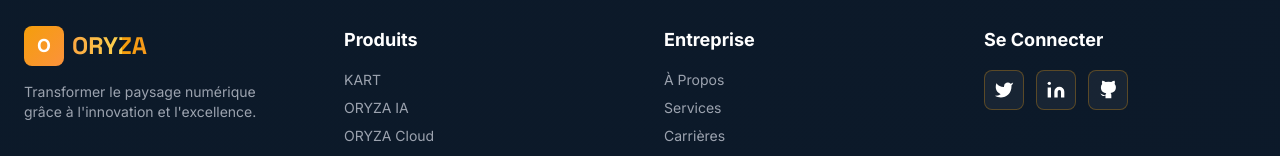
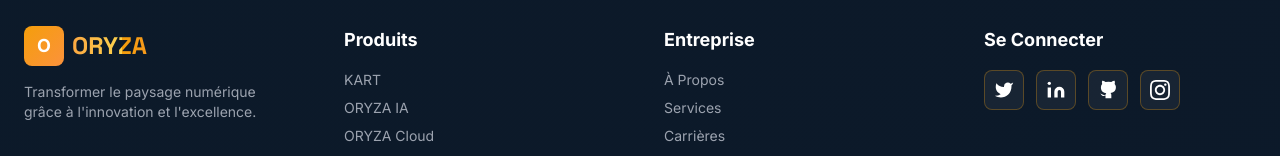
Before and after one commit to Obad00/Oryza-website, a Vue app: page / in a window 1280 px wide. Shown: the part 5755-5911 px from the top of the page. Built offline with nearby package versions, Linux system fonts and the light colour scheme.

Commit message:
traduction

```diff
--- a/src/components/Footer.vue
+++ b/src/components/Footer.vue
@@ -57,6 +57,11 @@
                 <path d="M9 19c-5 1.5-5-2.5-7-3m14 6v-3.87a3.37 3.37 0 00-.94-2.61c3.14-.35 6.44-1.54 6.44-7A5.44 5.44 0 0020 4.77 5.07 5.07 0 0019.91 1S18.73.65 16 2.48a13.38 13.38 0 00-7 0C6.27.65 5.09 1 5.09 1A5.07 5.07 0 005 4.77a5.44 5.44 0 00-1.5 3.78c0 5.42 3.3 6.61 6.44 7A3.37 3.37 0 009 18.13V22"></path>
               </svg>
             </a>
+            <a href="#" class="w-10 h-10 bg-white/5 hover:bg-amber-primary/20 border border-amber-primary/30 rounded-lg flex items-center justify-center transition-all hover:border-amber-primary">
+              <svg class="w-5 h-5" fill="currentColor" viewBox="0 0 24 24">
+                <path d="M12 2.163c3.204 0 3.584.012 4.85.07 3.252.148 4.771 1.691 4.919 4.919.058 1.265.069 1.645.069 4.849 0 3.205-.012 3.584-.069 4.849-.149 3.225-1.664 4.771-4.919 4.919-1.266.058-1.644.07-4.85.07-3.204 0-3.584-.012-4.849-.07-3.26-.149-4.771-1.699-4.919-4.92-.058-1.265-.07-1.644-.07-4.849 0-3.204.013-3.583.07-4.849.149-3.227 1.664-4.771 4.919-4.919 1.266-.057 1.645-.069 4.849-.069zm0-2.163c-3.259 0-3.667.014-4.947.072-4.358.2-6.78 2.618-6.98 6.98-.059 1.281-.073 1.689-.073 4.948 0 3.259.014 3.668.072 4.948.2 4.358 2.618 6.78 6.98 6.98 1.281.058 1.689.072 4.948.072 3.259 0 3.668-.014 4.948-.072 4.354-.2 6.782-2.618 6.979-6.98.059-1.28.073-1.689.073-4.948 0-3.259-.014-3.667-.072-4.947-.196-4.354-2.617-6.78-6.979-6.98-1.281-.059-1.69-.073-4.949-.073zm0 5.838c-3.403 0-6.162 2.759-6.162 6.162s2.759 6.163 6.162 6.163 6.162-2.759 6.162-6.163c0-3.403-2.759-6.162-6.162-6.162zm0 10.162c-2.209 0-4-1.79-4-4 0-2.209 1.791-4 4-4s4 1.791 4 4c0 2.21-1.791 4-4 4zm6.406-11.845c-.796 0-1.441.645-1.441 1.44s.645 1.44 1.441 1.44c.795 0 1.439-.645 1.439-1.44s-.644-1.44-1.439-1.44z"/>
+              </svg>
+            </a>
           </div>
         </div>
       </div>
```
